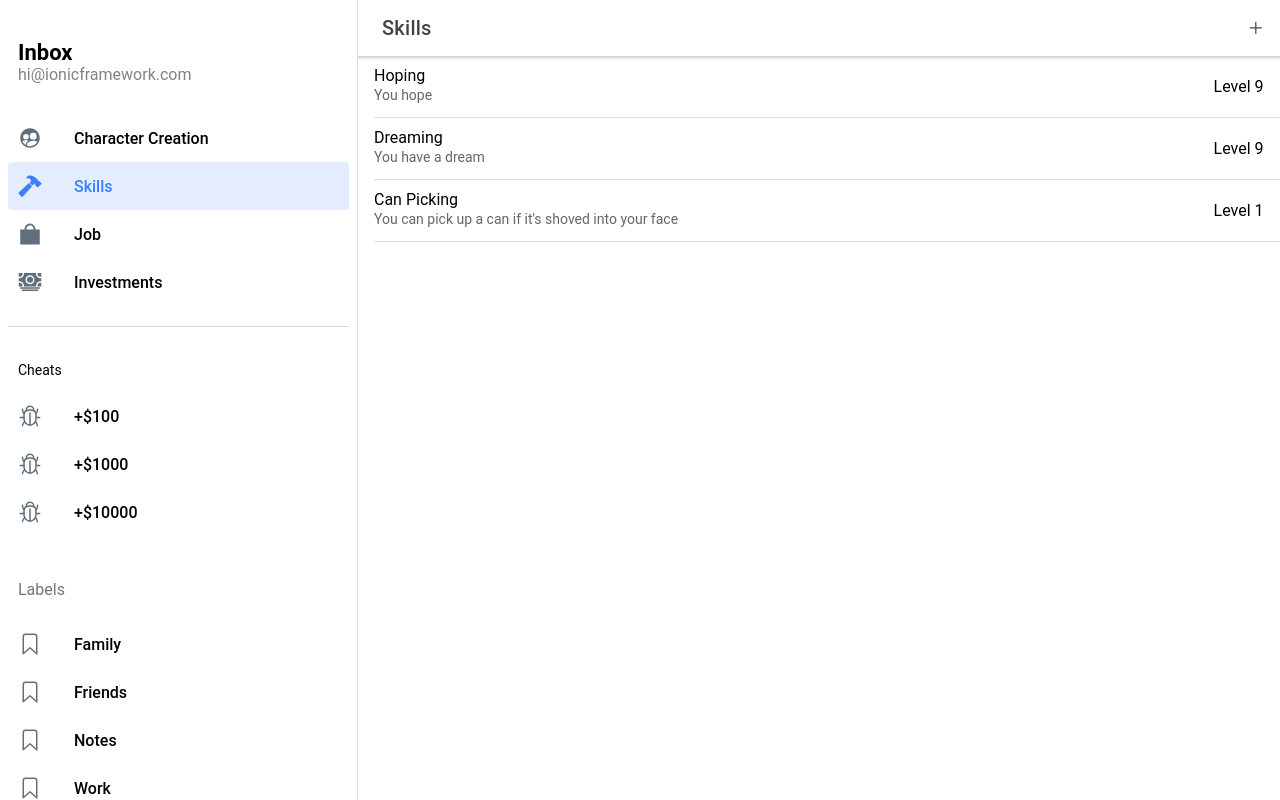
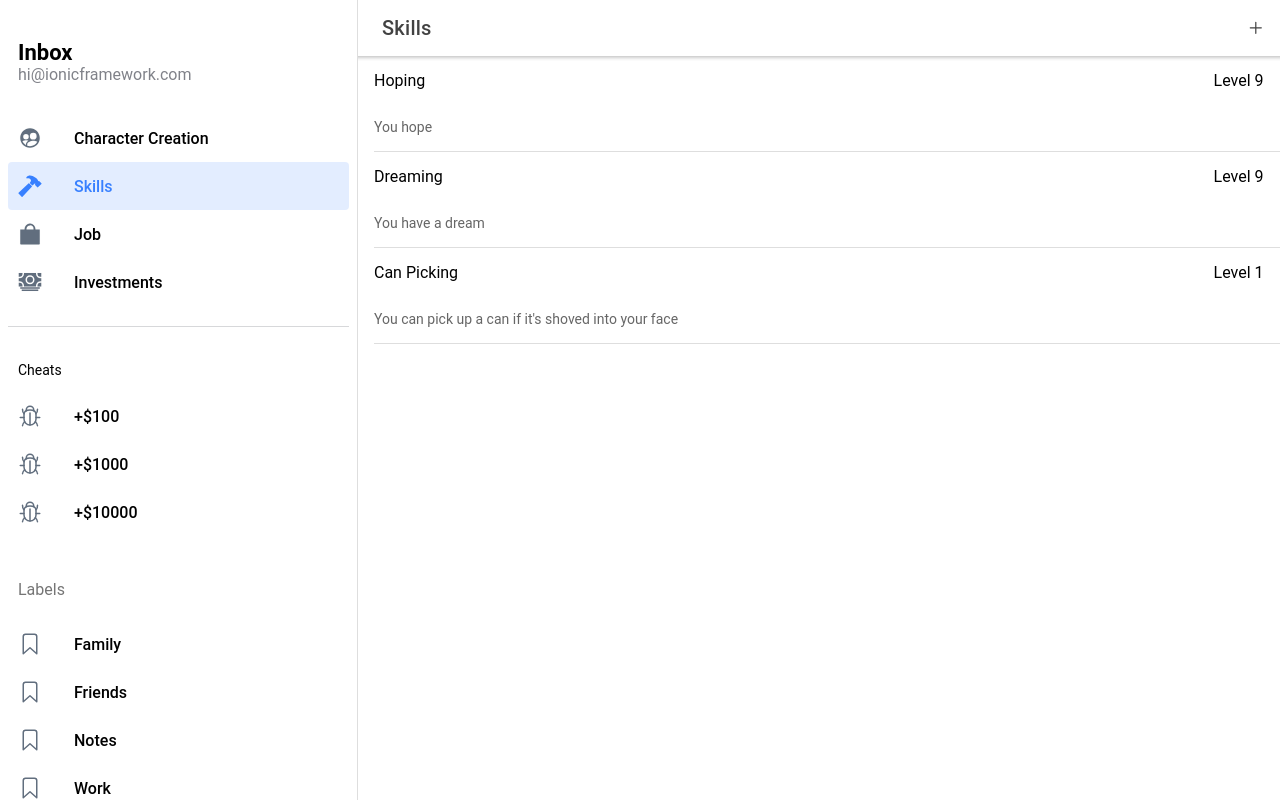
Before and after one commit to ngocnv371/lifesimulator, a React (Create React App) app: page /skills in a window 1280 px wide. Built offline with nearby package versions, Linux system fonts and the light colour scheme.

Commit message:
update skills display

```diff
--- a/src/features/skills/SkillItem.tsx
+++ b/src/features/skills/SkillItem.tsx
@@ -14,6 +14,10 @@ const SkillItem: React.FC<Props> = (props) => {
 
   // load skill
   useEffect(() => {
+    if (!props.id || !props.level) {
+      return;
+    }
+
     const found = getSkillByLevel(props.id, props.level);
     if (!found) {
       return;
@@ -27,13 +31,21 @@ const SkillItem: React.FC<Props> = (props) => {
   }
 
   return (
-    <IonItem itemID={skill.id} onClick={() => props.onClick && props.onClick()}>
-      <IonLabel>
-        <span>{skill.name}</span>
-        <p>{skill.description}</p>
-      </IonLabel>
-      {props.level && <IonLabel slot="end">Level {props.level}</IonLabel>}
-    </IonItem>
+    <>
+      <IonItem
+        itemID={skill.id}
+        onClick={() => props.onClick && props.onClick()}
+        lines="none"
+      >
+        <IonLabel>{skill.name}</IonLabel>
+        {props.level && <IonLabel slot="end">Level {props.level}</IonLabel>}
+      </IonItem>
+      <IonItem onClick={() => props.onClick && props.onClick()}>
+        <IonLabel style={{ whiteSpace: "pre-wrap" }}>
+          <p>{skill.description}</p>
+        </IonLabel>
+      </IonItem>
+    </>
   );
 };
 
--- a/src/features/skills/UpgradeSkillModal.tsx
+++ b/src/features/skills/UpgradeSkillModal.tsx
@@ -14,6 +14,7 @@ import { useEffect, useRef, useState } from "react";
 import { SkillLevel } from "../../app/models";
 import { useAppDispatch, useAppSelector } from "../../app/store";
 import { getSkillByLevel } from "../../data/skills";
+import SkillItem from "./SkillItem";
 import { levelUp } from "./SkillsSlice";
 
 type Props = {
@@ -92,28 +93,10 @@ const UpgradeSkillModal: React.FC<Props> = (props) => {
       </IonHeader>
       {skill && (
         <IonContent>
-          <IonItem>
-            <IonLabel>Current Level</IonLabel>
-            <IonLabel slot="end">
-              Level {skill.level}/{skill.maxLevel}
-            </IonLabel>
-          </IonItem>
-          <IonItem>
-            <IonLabel>
-              <p>{skill.description}</p>
-            </IonLabel>
-          </IonItem>
+          <SkillItem id={props.id} level={skill.level} />
           {skill.canLevelUp && nextLevel && (
             <>
-              <IonItem>
-                <IonLabel>Next Level</IonLabel>
-                <IonLabel slot="end">Level {nextLevel.level}</IonLabel>
-              </IonItem>
-              <IonItem>
-                <IonLabel>
-                  <p>{nextLevel.description}</p>
-                </IonLabel>
-              </IonItem>
+              <SkillItem id={props.id} level={nextLevel.level} />
               <IonItem>
                 <IonLabel>Upgrade cost</IonLabel>
                 <IonLabel slot="end" color="warning">
```
